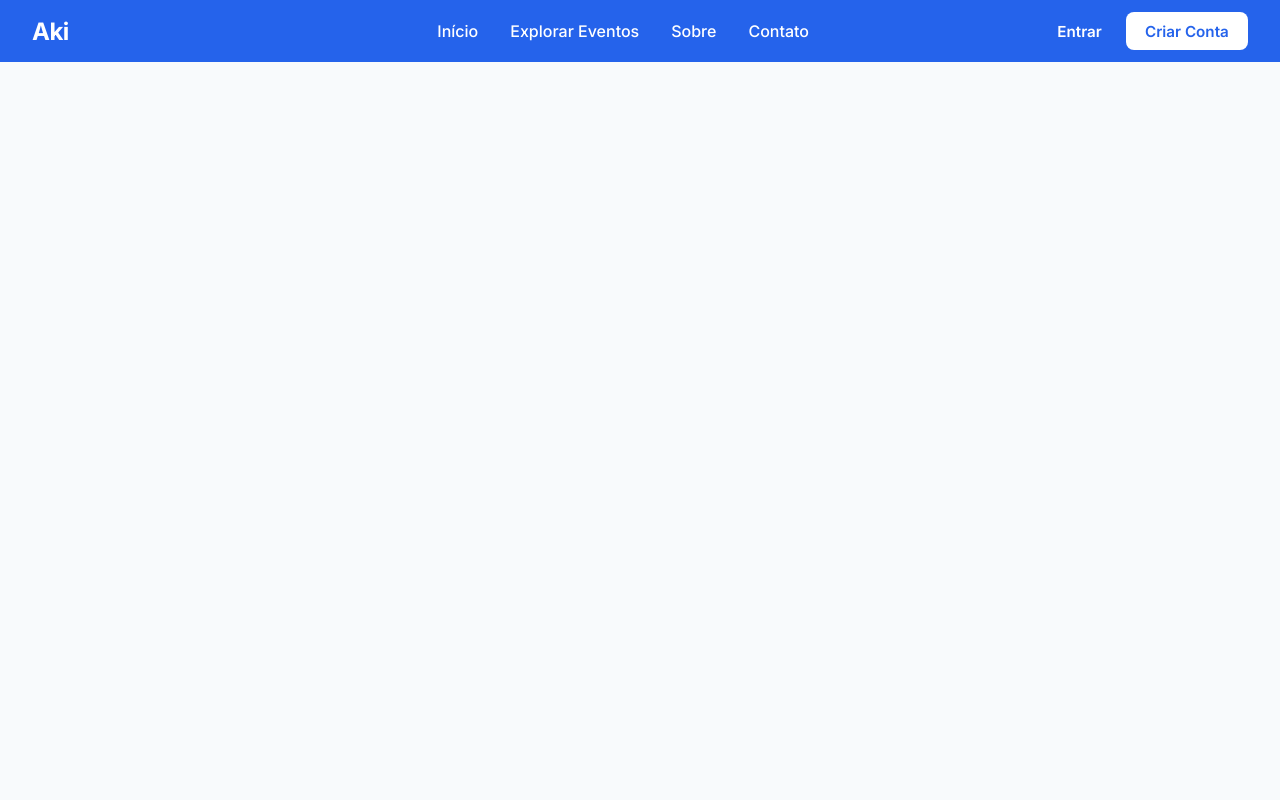
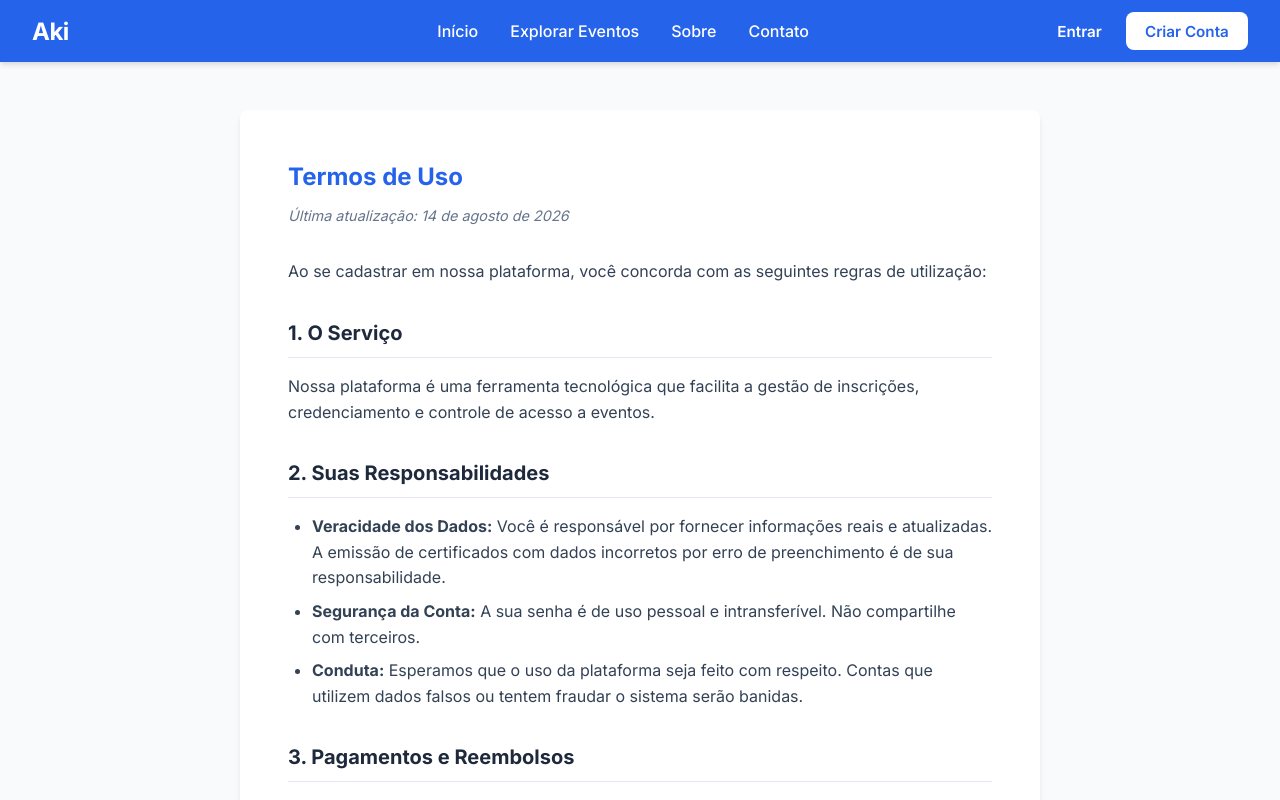
Before and after one commit to Gabriel-E-S/gerenciadorDeEventos, a React (Vite) app in the folder gerenciadorEventos/: page /termos in a window 1280 px wide. Shown: the top 800 px of the page. Built offline with nearby package versions, Linux system fonts and the light colour scheme.

Commit message:
feat: adicionando termos de uso e campo de cpf e ra separados

```diff
--- a/gerenciadorEventos/src/App.jsx
+++ b/gerenciadorEventos/src/App.jsx
@@ -15,6 +15,8 @@ import EditarEvento from './pages/Admin/EditarEvento';
 import DetalhesEvento from './pages/Public/DetalhesEvento';
 import CadastroOrganizador from './pages/Admin/CadastroOrganizador';
 import EditarPerfil from './pages/Public/EditarPerfil';
+import PoliticaPrivacidade from './pages/Public/PoliticaPrivacidade';
+import TermosDeUso from './pages/Public/TermosDeUso';
 
 export default function App() {
   return (
@@ -68,6 +70,9 @@ export default function App() {
               </ProtectedRoute>
             } />
 
+            <Route path="/privacidade" element={<PoliticaPrivacidade />} />
+            <Route path="/termos" element={<TermosDeUso />} />
+
         </Routes>
       </main>
       </BrowserRouter>
--- a/gerenciadorEventos/src/components/Auth/FormCadastro.jsx
+++ b/gerenciadorEventos/src/components/Auth/FormCadastro.jsx
@@ -1,24 +1,31 @@
-import React, { useState } from 'react';
+import React, { useState } from "react";
+import { Link } from 'react-router-dom';
 
 export default function FormCadastro({ onSubmit, isCarregando }) {
-  const [nome, setNome] = useState('');
-  const [documento, setDocumento] = useState('');
-  const [email, setEmail] = useState('');
-  const [senha, setSenha] = useState('');
+  const [nome, setNome] = useState("");
+  // Estados separados para CPF e RA
+  const [cpf, setCpf] = useState("");
+  const [ra, setRa] = useState("");
+  const [email, setEmail] = useState("");
+  const [senha, setSenha] = useState("");
   const [fotoPerfil, setFotoPerfil] = useState(null);
+  const [aceitouTermos, setAceitouTermos] = useState(false);
 
   const handleSubmit = (e) => {
     e.preventDefault();
 
     const formData = new FormData();
-    formData.append('nome', nome);
-    formData.append('documento', documento);
-    formData.append('email', email);
-    formData.append('senha', senha);
+    formData.append("nome", nome);
+    formData.append("cpf", cpf);
+    formData.append("ra", ra);
+    formData.append("email", email);
+    formData.append("senha", senha);
 
     if (fotoPerfil) {
-      formData.append('fotoPerfil', fotoPerfil);
+      formData.append("fotoPerfil", fotoPerfil);
     }
+
+    formData.append('termos_aceitos', aceitouTermos);
 
     onSubmit(formData);
   };
@@ -36,17 +43,30 @@ export default function FormCadastro({ onSubmit, isCarregando }) {
           disabled={isCarregando}
         />
       </div>
+
       <div className="form-group">
-        <label>Documento (RA ou CPF)</label>
+        <label>CPF</label>
         <input
           type="text"
-          value={documento}
-          onChange={(e) => setDocumento(e.target.value)}
-          placeholder="Identificação única"
+          value={cpf}
+          onChange={(e) => setCpf(e.target.value)}
+          placeholder="Apenas números ou com pontuação"
           required
           disabled={isCarregando}
         />
       </div>
+
+      <div className="form-group">
+        <label>RA (Registro Acadêmico) - Opcional</label>
+        <input
+          type="text"
+          value={ra}
+          onChange={(e) => setRa(e.target.value)}
+          placeholder="Apenas para alunos da instituição"
+          disabled={isCarregando}
+        />
+      </div>
+
       <div className="form-group">
         <label>Email</label>
         <input
@@ -58,6 +78,7 @@ export default function FormCadastro({ onSubmit, isCarregando }) {
           disabled={isCarregando}
         />
       </div>
+
       <div className="form-group">
         <label>Senha</label>
         <input
@@ -78,12 +99,27 @@ export default function FormCadastro({ onSubmit, isCarregando }) {
           onChange={(e) => setFotoPerfil(e.target.files[0])}
           required
           disabled={isCarregando}
-          style={{ padding: '0.4rem 0' }}
+          style={{ padding: "0.4rem 0" }}
         />
       </div>
 
+      <div className="form-group checkbox-group" style={{ flexDirection: 'row', alignItems: 'flex-start', gap: '10px' }}>
+        <input
+          type="checkbox"
+          id="termos"
+          checked={aceitouTermos}
+          onChange={(e) => setAceitouTermos(e.target.checked)}
+          required
+          disabled={isCarregando}
+          style={{ width: 'auto', marginTop: '4px' }}
+        />
+        <label htmlFor="termos" style={{ fontSize: '0.85rem', lineHeight: '1.4', fontWeight: 'normal' }}>
+          Declaro que li e concordo com os <Link to="/termos" target="_blank" rel="noopener noreferrer" style={{ color: 'var(--primary-blue)' }}>Termos de Uso</Link> e a <Link to="/privacidade" target="_blank" rel="noopener noreferrer" style={{ color: 'var(--primary-blue)' }}>Política de Privacidade</Link>, e autorizo o uso dos meus dados e imagem para a gestão do evento.
+        </label>
+      </div>
+
       <button type="submit" className="btn-auth-submit" disabled={isCarregando}>
-        {isCarregando ? 'Criando e enviando foto...' : 'Cadastrar'}
+        {isCarregando ? "Criando e enviando foto..." : "Cadastrar"}
       </button>
     </form>
   );
--- /dev/null
+++ b/gerenciadorEventos/src/pages/Public/PoliticaPrivacidade.jsx
@@ -0,0 +1,39 @@
+import React from 'react';
+import './Termos.css';
+
+export default function PoliticaPrivacidade() {
+  return (
+    <section className="documento-container">
+      <div className="documento-card">
+        <h1>Política de Privacidade</h1>
+        <p className="ultima-atualizacao">Última atualização: 14 de agosto de 2026</p>
+
+        <p>A sua privacidade é importante para nós. Esta Política de Privacidade explica como o nosso sistema coleta, usa e protege os seus dados pessoais.</p>
+
+        <h2>1. Dados que Coletamos</h2>
+        <p>Para que você possa utilizar nossa plataforma, coletamos as seguintes informações durante o cadastro:</p>
+        <ul>
+          <li><strong>Dados de Identificação:</strong> Nome completo, CPF e RA (Registro Acadêmico, opcional para público externo).</li>
+          <li><strong>Dados de Contato e Acesso:</strong> E-mail e senha criptografada.</li>
+          <li><strong>Mídia:</strong> Foto de perfil (usada somente para identificação visual).</li>
+          <li><strong>Dados de Pagamento:</strong> O processamento financeiro é realizado de forma segura por terceiros (Mercado Pago). Nós não armazenamos os dados do seu cartão de crédito ou qualquer outro tipo de informação bancária.</li>
+        </ul>
+
+        <h2>2. Como Usamos os Seus Dados</h2>
+        <p>Os dados coletados são utilizados estritamente para as seguintes finalidades:</p>
+        <ul>
+          <li>Viabilizar a sua inscrição em eventos e atividades.</li>
+          <li>Controlar o acesso aos locais via QR Code e identificar você junto à organização.</li>
+          <li>Emitir certificados de participação contendo sua carga horária, nome e documento (CPF/RA).</li>
+
+        </ul>
+
+        <h2>3. Compartilhamento de Dados</h2>
+        <p>Os seus dados não são vendidos ou comercializados. Eles podem ser compartilhados apenas com os <strong>Organizadores dos Eventos</strong> nos quais você se inscreveu (para gestão de presença) e fornecedores de tecnologia (como provedores de servidor em nuvem e pagamento).</p>
+
+        <h2>4. Seus Direitos (LGPD)</h2>
+        <p>Você tem o direito de acessar, corrigir ou solicitar a exclusão total dos seus dados da nossa base a qualquer momento. Caso solicite a exclusão, ela será atendida, exceto para dados que precisem ser mantidos para cumprimento de obrigação legal.</p>
+      </div>
+    </section>
+  );
+}
--- /dev/null
+++ b/gerenciadorEventos/src/pages/Public/Termos.css
@@ -0,0 +1,48 @@
+.documento-container {
+  display: flex;
+  justify-content: center;
+  padding: 3rem 1rem;
+  background-color: var(--bg-main, #f8fafc);
+  min-height: calc(100vh - 70px);
+}
+
+.documento-card {
+  background-color: var(--bg-card, #ffffff);
+  padding: 3rem;
+  border-radius: 8px;
+  box-shadow: 0 4px 6px -1px rgba(0, 0, 0, 0.1);
+  max-width: 800px;
+  width: 100%;
+  color: #334155;
+  line-height: 1.6;
+}
+
+.documento-card h1 {
+  color: var(--primary-blue, #2563eb);
+  margin-bottom: 0.5rem;
+}
+
+.documento-card h2 {
+  color: #1e293b;
+  margin-top: 2rem;
+  margin-bottom: 1rem;
+  font-size: 1.25rem;
+  border-bottom: 1px solid #e2e8f0;
+  padding-bottom: 0.5rem;
+}
+
+.ultima-atualizacao {
+  color: #64748b;
+  font-style: italic;
+  margin-bottom: 2rem;
+  font-size: 0.9rem;
+}
+
+.documento-card ul {
+  padding-left: 1.5rem;
+  margin-bottom: 1rem;
+}
+
+.documento-card li {
+  margin-bottom: 0.5rem;
+}
--- /dev/null
+++ b/gerenciadorEventos/src/pages/Public/TermosDeUso.jsx
@@ -0,0 +1,28 @@
+import React from 'react';
+import './Termos.css';
+
+export default function TermosDeUso() {
+  return (
+    <section className="documento-container">
+      <div className="documento-card">
+        <h1>Termos de Uso</h1>
+        <p className="ultima-atualizacao">Última atualização: 14 de agosto de 2026</p>
+
+        <p>Ao se cadastrar em nossa plataforma, você concorda com as seguintes regras de utilização:</p>
+
+        <h2>1. O Serviço</h2>
+        <p>Nossa plataforma é uma ferramenta tecnológica que facilita a gestão de inscrições, credenciamento e controle de acesso a eventos.</p>
+
+        <h2>2. Suas Responsabilidades</h2>
+        <ul>
+          <li><strong>Veracidade dos Dados:</strong> Você é responsável por fornecer informações reais e atualizadas. A emissão de certificados com dados incorretos por erro de preenchimento é de sua responsabilidade.</li>
+          <li><strong>Segurança da Conta:</strong> A sua senha é de uso pessoal e intransferível. Não compartilhe com terceiros.</li>
+          <li><strong>Conduta:</strong> Esperamos que o uso da plataforma seja feito com respeito. Contas que utilizem dados falsos ou tentem fraudar o sistema serão banidas.</li>
+        </ul>
+
+        <h2>3. Pagamentos e Reembolsos</h2>
+        <p>A política de cancelamento, devolução do dinheiro ou transferência de titularidade do ingresso é de <strong>responsabilidade exclusiva do organizador do evento</strong>, devendo o participante entrar em contato direto com a equipe responsável para tratar destes casos. O sistema apenas facilita a transação tecnológica.</p>
+      </div>
+    </section>
+  );
+}
```
Also changed, not shown: 1 other file (tests, documents, lock files or other folders).
